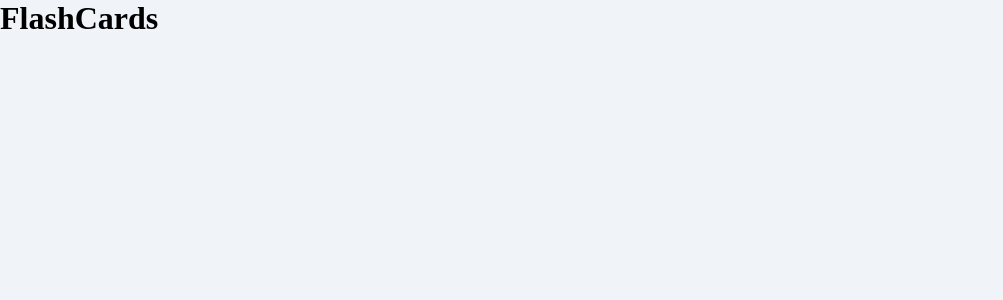
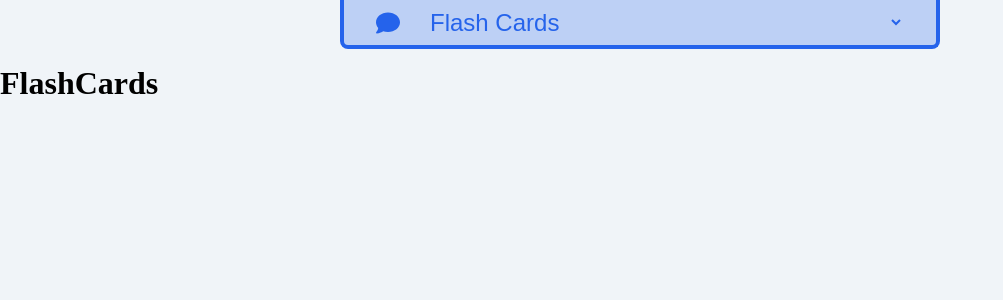
Before and after one commit to DigitaleWeltLibrary/the-nato-speller, a React (Vite) app: page /flashcards in a window 1280 px wide. Shown: the top 300 px of the page, without its empty margins (0-1003 px from the left). Built offline with nearby package versions, Linux system fonts and the light colour scheme.

Commit message:
Header component

```diff
--- a/src/App.jsx
+++ b/src/App.jsx
@@ -1,5 +1,6 @@
 import { lazy, Suspense } from "react"
 import { BrowserRouter, Navigate, Route, Routes } from "react-router-dom"
+import Header from "./components/Header";
 
 /* NOTE lazy loading of pages */
 const Quiz = lazy(() => import("./pages/Quiz"));
@@ -11,10 +12,10 @@ const TextToPhonetic = lazy(() => import("./pages/TextToAlphabet"));
 function App() {
   return (
     <>
-
       {/* NOTE BrowserRouter for changing between pages */}
       <BrowserRouter>
         <Suspense fallback={<div>Loading...</div>}>
+          <Header />
           <Routes>
             <Route path="/flashcards" element={<FlashCards />} />
             <Route path="/quiz" element={<Quiz />} />
--- /dev/null
+++ b/src/components/Header.jsx
@@ -0,0 +1,71 @@
+import { faComment, faLanguage, faQuestion } from "@fortawesome/free-solid-svg-icons";
+import { FontAwesomeIcon } from "@fortawesome/react-fontawesome";
+import { useEffect, useState } from "react"
+import { useLocation, useNavigate } from "react-router-dom";
+import style from "../style/header.module.scss"
+
+export default function Header() {
+    /* NOTE initialize states */
+    const navigate = useNavigate()
+    const location = useLocation()
+
+    /* NOTE state to manage the dropdown by url path */
+    const [dropdown, setDropdown] = useState(
+        () => location.pathname.substring(1) || "flashcards"
+    )
+
+    /* NOTE state to manage the icon */
+    const [geticon, seticon] = useState("flashcards")
+
+    /* NOTE dropdown items */
+    const options = [
+        /* NOTE path, name, icon */
+        ["flashcards", "Flash Cards", faComment],
+        ["quiz", "Quiz", faQuestion],
+        ["texttoalphabet", "Text To Alphabet", faLanguage]
+    ]
+
+    /* NOTE change path location */
+    const changelocation = (path) => {
+        setDropdown(path)
+        navigate(`/${path}`)
+    }
+
+    /* NOTE set icon by dropdown change */
+    useEffect(() => seticon(options.find(opt => opt[0] === dropdown)?.[2]),
+        [dropdown])
+
+    return (
+        <header
+            className={style.header}
+        >
+
+            {geticon &&
+                <FontAwesomeIcon
+                    icon={geticon}
+                    size="xl"
+                />
+            }
+            <select
+                onChange={(e) => changelocation(e.target.value)}
+            >
+                {options.map((option) => {
+
+                    const [path, name, icon] = option;
+
+                    return (
+
+                        <option
+                            key={path}
+                            value={path}
+                            selected={dropdown === path}
+                        >
+                            {name}
+                        </option>
+                    );
+                })}
+
+            </select>
+        </header >
+    )
+}
--- /dev/null
+++ b/src/style/header.module.scss
@@ -0,0 +1,25 @@
+.header {
+    $color : #2563EB;
+
+    padding: .5rem 2rem;
+    width: min(calc(100dvw - 2rem), 600px);
+    display: grid;
+    margin: 0 auto 1rem;
+    border: $color 4px solid;
+    border-top: none;
+    border-radius: 0 0 .5rem .5rem;
+    grid-template-columns: 50px 1fr;
+    align-items: center;
+    background: rgb($color, .25);
+    color: $color;
+
+    select {
+        width: 100%;
+        cursor: pointer;
+        color: $color;
+        outline: none;
+        border: none;
+        font-size: 1.5rem;
+        background: transparent;
+    }
+}
```
